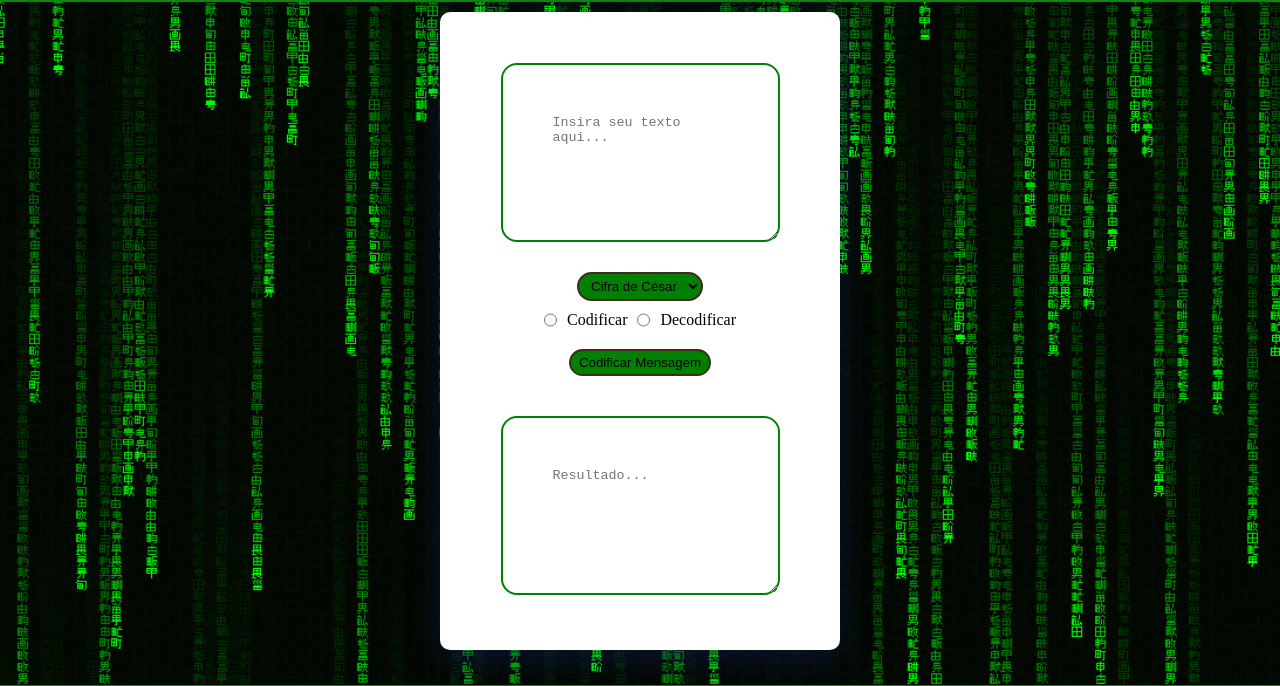
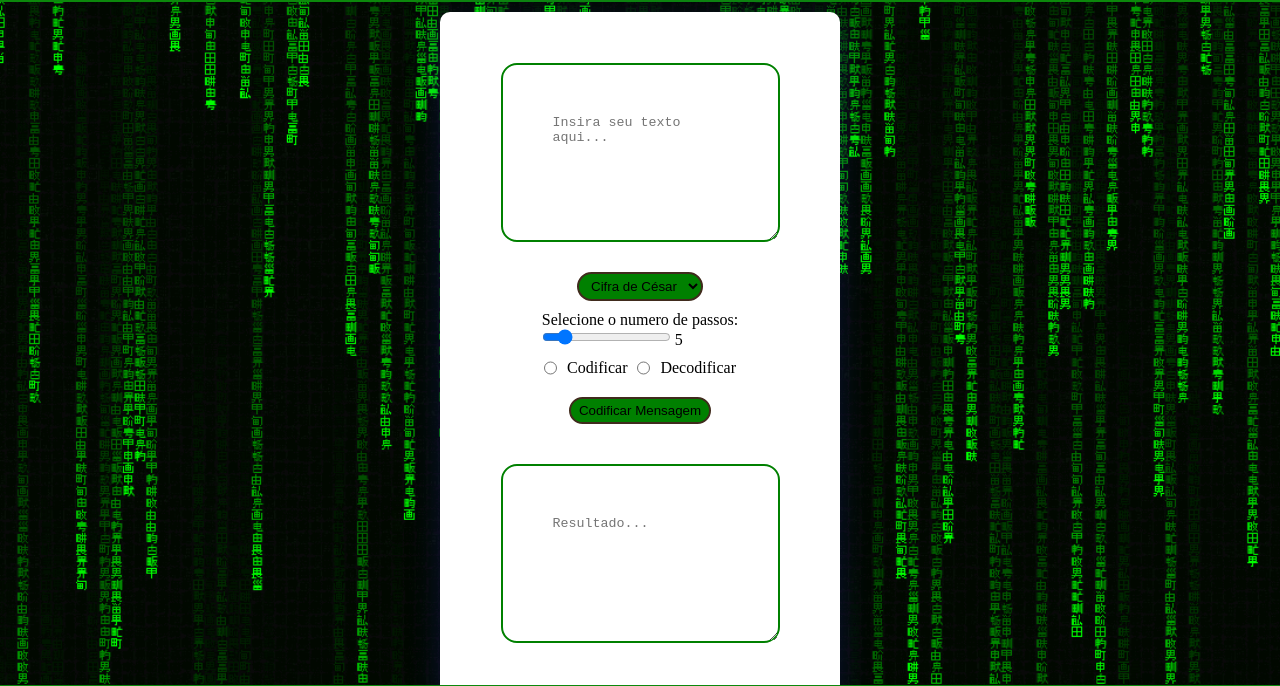
Before and after one commit to kesia8/2-Projeto-individual, a plain HTML site: page index.html in a window 1280 px wide. Shown: the part 67-753 px from the top of the page. Drawn offline with Linux system fonts and the light colour scheme.

Commit message:
3-modificação

```diff
--- a/CSS/mediaQueries.css
+++ b/CSS/mediaQueries.css
@@ -22,4 +22,5 @@
     footer {
       position: fixed;
     }
+
   }
--- a/CSS/style.css
+++ b/CSS/style.css
@@ -61,8 +61,7 @@
 
   }
 
-
-  .textopassos {
+.textopassos {
     display: flex;
     justify-content: center;
     margin-top: 10px;
@@ -131,8 +130,4 @@
     justify-content: center;
     padding: 16px;
     color: white;
-
-  }
- header h1:houver {
-  transition: ;
-}
+   }
--- a/index.html
+++ b/index.html
@@ -6,8 +6,9 @@
   <meta http-equiv="X-UA-Compatible" content="IE=edge" />
   <meta name="viewport" content="width=device-width, initial-scale=1.0" />
   <link rel="stylesheet" href="CSS/style.css" />
+  <link rel="shortcut icon" href="img/cesar.jpg" type="image/x-icon">
   <link rel="stylesheet" href="CSS/mediaQueries.css">
-  <title>form</title>
+  <title>Codificador e docodificador</title>
 </head>
 <body>
   <header>
@@ -25,8 +26,14 @@
           </select>
         </div>
         <div id="steps">
+          <label class="textopassos">Selecione o numero de passos:</label>
+          <div class="selecionapassos">
+            <input type="range" id="passos" min="2" max="25" value="5"
+            oninput="this.nextElementSibling.value = this.vlue" />
+            <output>5</output>
+          </div>
+        </div>
 
-        </div>
         <div class="codedecode">
           <input id="radiocodificar" type="radio" name="code" value="codificar" />
           <label>Codificar</label>
@@ -51,6 +58,7 @@
 
     <a href="https://www.linkedin.com/in/kesiaribeiro" target="_blank"
       rel="noopener noreferrer"><img class="linkimg" src="img/linkedin.png" alt="logo do linkedin"></a>
+
   </footer>
   <script src="script/script.js"></script>
 </body>
```
Also changed, not shown: img/cesar.jpg (added), 1 other file.
